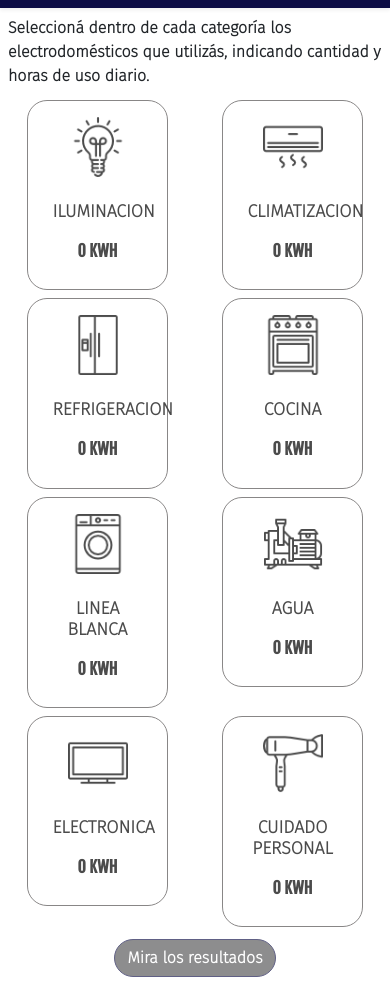
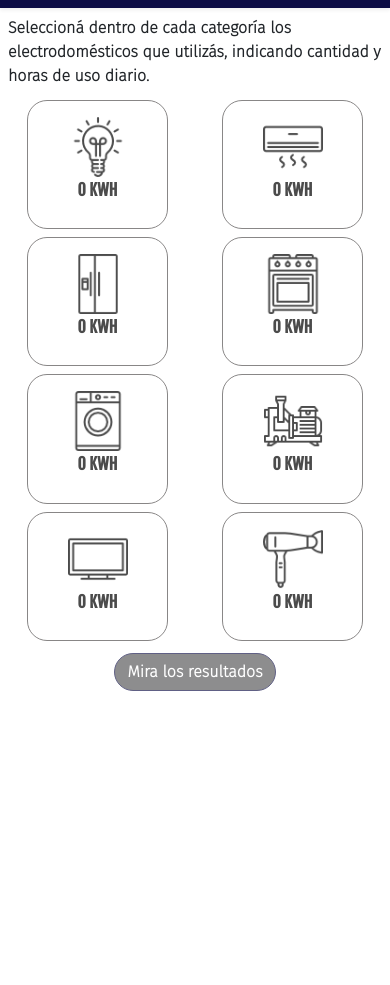
Before and after one commit to fernandoaltavista/simuladorconsumos, a website: page index.html in a window 390 px wide. Shown: the part 64-1049 px from the top of the page. After the commit the page ends 844 px from the top, so only its background shows below. Drawn offline with nearby package versions, Linux system fonts and the light colour scheme; some packages are replaced by stand-ins of ours; a script that the page names is missing; files whose address does not match are found by name.

Commit message:
tablero responsive

```diff
--- a/index.html
+++ b/index.html
@@ -31,7 +31,7 @@
                             <a href="#" data-toggle="modal" data-target="#iluminacion-modal">
                                 <div class=" text-center mx-auto p-3 w-75 bg-contenedor" id="iluminacion-contenedor">
                                     <img src="icon/foco-bw.png" class="logoElectro" alt="">
-                                    <h2 class="tipos__titulo p-2 mt-3 d-block">ILUMINACION</h2>
+                                    <h2 class="tipos__titulo p-2 mt-3 d-lg-block d-none">ILUMINACION</h2>
                                     <h2 class="tipos__valor p-1 " id="total-iluminacion">0 KWH</h2>
                                 </div>
 
@@ -102,7 +102,7 @@
                             <a href="#" data-toggle="modal" data-target="#climatizacion-modal">
                                 <div class="text-center mx-auto p-3 w-75 bg-contenedor" id="climatizacion-contenedor">
                                     <img src="icon/aire-bw.png" class="logoElectro" alt="">
-                                    <h2 class="tipos__titulo p-2 mt-3 d-block">CLIMATIZACION</h2>
+                                    <h2 class="tipos__titulo p-2 mt-3 d-lg-block d-none">CLIMATIZACION</h2>
                                     <h2 class="tipos__valor p-1" id="total-climatizacion">0 KWH</h2>
 
                                 </div>
@@ -174,7 +174,7 @@
                             <a href="#" data-toggle="modal" data-target="#refrigeracion-modal">
                                 <div class="text-center mx-auto p-3 bg-contenedor w-75" id="refrigeracion-contenedor">
                                     <img src="icon/heladera-bw.png" class="logoElectro" alt="">
-                                    <h2 class="tipos__titulo p-2 mt-3 d-block">REFRIGERACION</h2>
+                                    <h2 class="tipos__titulo p-2 mt-3 d-lg-block d-none">REFRIGERACION</h2>
                                     <h2 class="tipos__valor p-1 " id="total-refrigeracion">0 KWH</h2>
                                 </div>
                             </a>
@@ -243,7 +243,7 @@
                             <a href="#" data-toggle="modal" data-target="#cocina-modal">
                                 <div class="text-center mx-auto p-3 bg-contenedor w-75" id="cocina-contenedor" >
                                     <img src="icon//cocina-bw.png" class="logoElectro" alt="">
-                                    <h2 class="tipos__titulo p-2 mt-3 d-block">COCINA</h2>
+                                    <h2 class="tipos__titulo p-2 mt-3 d-lg-block d-none">COCINA</h2>
                                     <h2 class="tipos__valor p-1 " id="total-cocina">0 KWH</h2>
                                 </div>
                             </a>
@@ -312,7 +312,7 @@
                             <a href="#" data-toggle="modal" data-target="#linea-modal">
                                 <div class="text-center mx-auto p-3 bg-contenedor w-75" id="linea-contenedor" >
                                     <img src="icon/lavarropa-bw.png" class="logoElectro" alt="">
-                                    <h2 class="tipos__titulo p-2 mt-3 d-block">LINEA BLANCA</h2>
+                                    <h2 class="tipos__titulo p-2 mt-3 d-lg-block d-none">LINEA BLANCA</h2>
                                     <h2 class="tipos__valor p-1 " id="total-linea">0 KWH</h2>
                                 </div>
                             </a>
@@ -382,7 +382,7 @@
                             <a href="#" data-toggle="modal" data-target="#agua-modal">
                                 <div class="text-center mx-auto p-3 bg-contenedor w-75" id="agua-contenedor" >
                                     <img src="icon/bomba-bw.png" class="logoElectro" alt="">
-                                    <h2 class="tipos__titulo p-2 mt-3 d-block">AGUA</h2>
+                                    <h2 class="tipos__titulo p-2 mt-3 d-lg-block d-none">AGUA</h2>
                                     <h2 class="tipos__valor p-1 " id="total-agua">0 KWH</h2>
                                 </div>
                             </a>
@@ -451,7 +451,7 @@
                             <a href="#" data-toggle="modal" data-target="#electronica-modal">
                                 <div class="text-center mx-auto p-3 m-0 bg-contenedor w-75" id="electronica-contenedor" >
                                     <img src="icon/television-bw.png" class="logoElectro" alt="">
-                                    <h2 class="tipos__titulo p-2 mt-3 d-block">ELECTRONICA</h2>
+                                    <h2 class="tipos__titulo p-2 mt-3 d-lg-block d-none">ELECTRONICA</h2>
                                     <h2 class="tipos__valor p-1 " id="total-electronica">0 KWH</h2>
                                 </div>
                             </a>
@@ -518,7 +518,7 @@
                             <a href="#" data-toggle="modal" data-target="#cuidado-modal">
                                 <div class="text-center mx-auto p-3 m-0 bg-contenedor w-75" id="cuidado-contenedor">
                                     <img src="icon/secador-bw.png" class="logoElectro" alt="">
-                                    <h2 class="tipos__titulo mt-3 p-2 d-block">CUIDADO PERSONAL</h2>
+                                    <h2 class="tipos__titulo mt-3 p-2 d-lg-block d-none">CUIDADO PERSONAL</h2>
                                     <h2 class="tipos__valor p-1 " id="total-cuidado">0 KWH</h2>
                                 </div>
                             </a>
```
